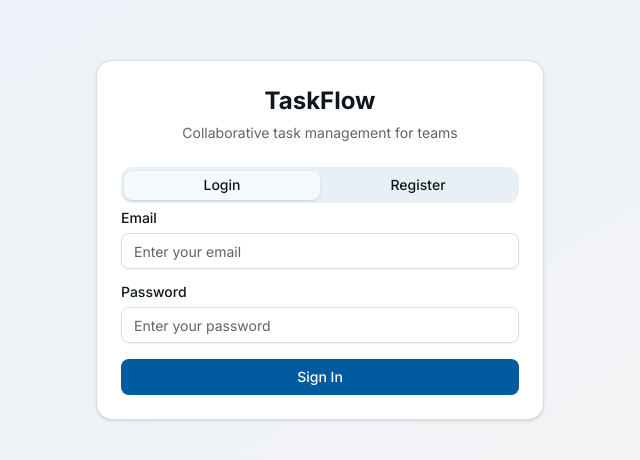
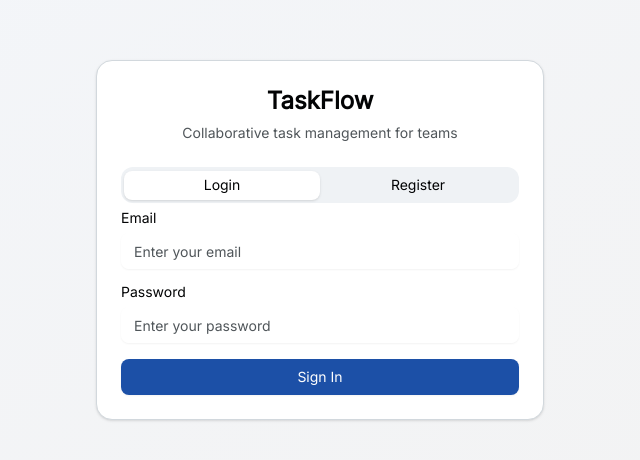
Before and after one commit to ekielll/collaborative-task-f, a React (Vite) app: page / in a window 1280 px wide. Shown: the part 160-620 px from the top of the page, without its empty margins (320-960 px from the left). Built offline with nearby package versions, Linux system fonts and the light colour scheme.

Commit message:
Edited Spark

```diff
--- a/index.html
+++ b/index.html
@@ -7,7 +7,7 @@
     <title>TaskFlow - Collaborative Task Management</title>
     <link rel="preconnect" href="https://fonts.googleapis.com">
     <link rel="preconnect" href="https://fonts.gstatic.com" crossorigin>
-    <link href="https://fonts.googleapis.com/css2?family=Inter:ital,opsz,wght@0,14..32,100..900;1,14..32,100..900&display=swap" rel="stylesheet">
+    <link rel="stylesheet" href="https://fonts.googleapis.com/css2?family=Inter&family=Noto+Serif&family=JetBrains+Mono&display=swap">
     <link href="/src/main.css" rel="stylesheet" />
 </head>
 
--- a/src/index.css
+++ b/src/index.css
@@ -7,36 +7,80 @@
   }
 
   body {
-    font-family: 'Inter', system-ui, -apple-system, sans-serif;
+    font-family: var(--font-sans), ui-sans-serif, system-ui, -apple-system, BlinkMacSystemFont, 'Segoe UI', Roboto, 'Helvetica Neue', Arial, 'Noto Sans', sans-serif, 'Apple Color Emoji', 'Segoe UI Emoji', 'Segoe UI Symbol', 'Noto Color Emoji';
     @apply bg-background text-foreground;
   }
 }
 
 :root {
-  --background: oklch(0.98 0.005 240);
-  --foreground: oklch(0.2 0.02 240);
+  --background: oklch(1.00 0 0);
+  --foreground: oklch(0.10 0.005 240);
 
-  --card: oklch(1 0 0);
-  --card-foreground: oklch(0.2 0.02 240);
-  --popover: oklch(1 0 0);
-  --popover-foreground: oklch(0.2 0.02 240);
+  --card: oklch(1.00 0 0);
+  --card-foreground: oklch(0.10 0.005 240);
+  --popover: oklch(1.00 0 0);
+  --popover-foreground: oklch(0.10 0.005 240);
 
-  --primary: oklch(0.45 0.15 240);
-  --primary-foreground: oklch(1 0 0);
-  --secondary: oklch(0.65 0.02 240);
-  --secondary-foreground: oklch(1 0 0);
-  --accent: oklch(0.7 0.15 45);
-  --accent-foreground: oklch(1 0 0);
-  --destructive: oklch(0.577 0.245 27.325);
-  --destructive-foreground: oklch(1 0 0);
+  --primary: oklch(0.45 0.15 260);
+  --primary-foreground: oklch(1.00 0 0);
+  --secondary: oklch(0.98 0.002 240);
+  --secondary-foreground: oklch(0.35 0.008 240);
+  --accent: oklch(0.10 0.005 240);
+  --accent-foreground: oklch(1.00 0 0);
+  --destructive: oklch(0.55 0.22 25);
+  --destructive-foreground: oklch(1.00 0 0);
 
-  --muted: oklch(0.95 0.01 240);
-  --muted-foreground: oklch(0.5 0.01 240);
-  --border: oklch(0.9 0.01 240);
-  --input: oklch(0.9 0.01 240);
-  --ring: oklch(0.45 0.15 240);
+  --muted: oklch(0.96 0.005 240);
+  --muted-foreground: oklch(0.45 0.01 240);
+  --border: oklch(0.88 0.01 240);
+  --input: oklch(1.00 0 0);
+  --ring: oklch(0.45 0.15 260);
 
   --radius: 0.5rem;
+
+  --font-sans: Inter;
+
+  --font-serif: Noto Serif;
+
+  --font-mono: JetBrains Mono;
+
+  --chart-1: oklch(0.45 0.15 260);
+
+  --chart-2: oklch(0.10 0.005 240);
+
+  --chart-3: oklch(0.45 0.01 240);
+
+  --chart-4: oklch(0.35 0.008 240);
+
+  --chart-5: oklch(0.55 0.22 25);
+
+  --sidebar: oklch(0.96 0.005 240);
+
+  --sidebar-foreground: oklch(0.10 0.005 240);
+
+  --sidebar-primary: oklch(0.45 0.15 260);
+
+  --sidebar-primary-foreground: oklch(1.00 0 0);
+
+  --sidebar-accent: oklch(0.10 0.005 240);
+
+  --sidebar-accent-foreground: oklch(1.00 0 0);
+
+  --sidebar-border: oklch(0.88 0.01 240);
+
+  --sidebar-ring: oklch(0.45 0.15 260);
+
+  --shadow-color: oklch(0.10 0.005 240);
+
+  --shadow-opacity: 0.05;
+
+  --shadow-blur: 10px;
+
+  --shadow-spread: 0px;
+
+  --shadow-offset-x: 0px;
+
+  --shadow-offset-y: 4px;
 }
 
 @theme {
```
